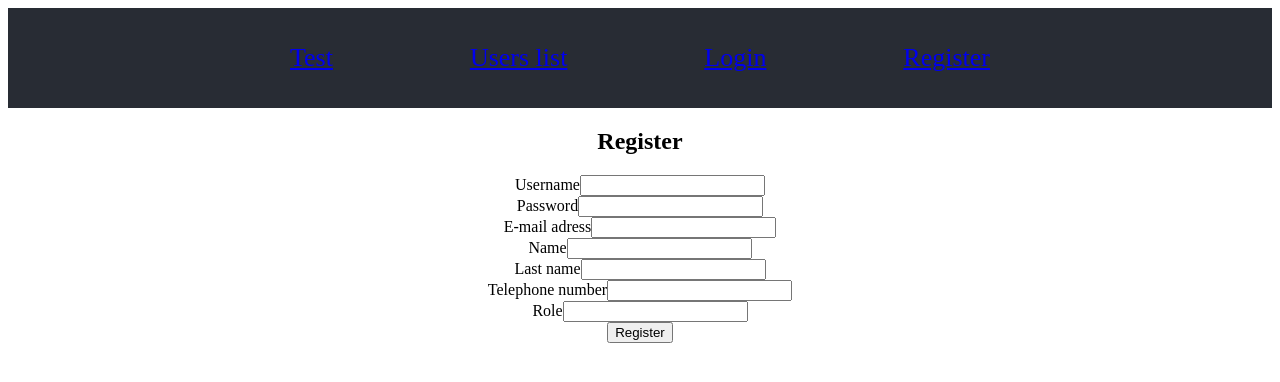
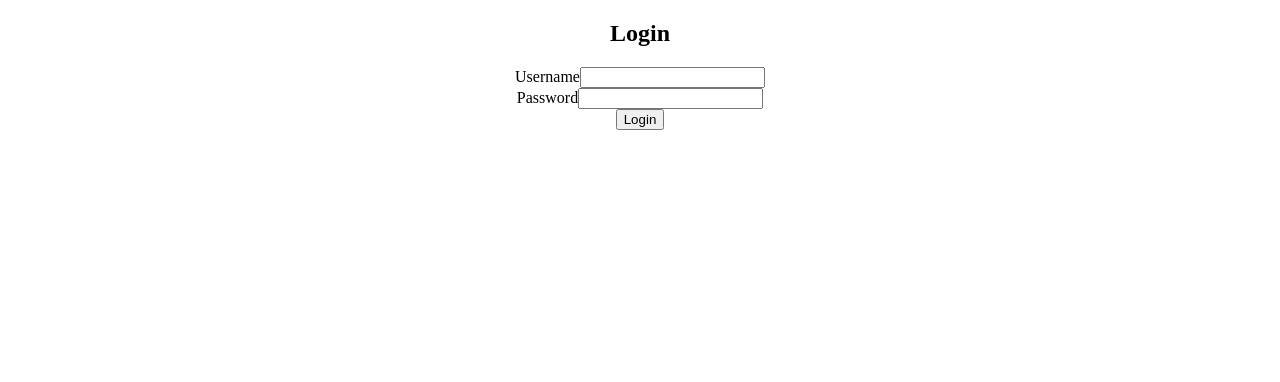
Before and after one commit to kz1999/Halo112Projekt, a React (Create React App) app in the folder IzvorniKod/frontend/: page /register in a window 1280 px wide. Shown: the top 382 px of the page. Built offline with nearby package versions, Linux system fonts and the light colour scheme; the HTML template or start-up script is replaced by a standard one.

Commit message:
potreban login za ulazak u app

```diff
--- a/IzvorniKod/frontend/src/App.js
+++ b/IzvorniKod/frontend/src/App.js
@@ -11,6 +11,22 @@ import Test from './Test';
 
 
 function App() {
+
+  const [isLoggedIn, setIsLoggedIn] = React.useState(false);
+
+  function onLogin(){
+    setIsLoggedIn(true)
+  }
+
+  if(!isLoggedIn){
+    return(
+      <div className='App'>
+        <Login onLogin={onLogin}/>
+      </div>
+    )
+  }
+
+
 
   return (
 
--- a/IzvorniKod/frontend/src/Login.js
+++ b/IzvorniKod/frontend/src/Login.js
@@ -12,7 +12,7 @@ function Login(props){
 
     function onSubmit(event){
         event.preventDefault();
-        setError("");
+        setError('');
         const body =  `username=${loginForm.username}&password=${loginForm.password}`;
 
         const options = {
@@ -21,29 +21,36 @@ function Login(props){
                 'Content-Type': 'application/x-www-form-urlencoded'
             },
             body: body,
-            mode: "no-cors"
+            mode: 'no-cors'
         };
-        fetch('/login',options)
+
+        fetch('/login',options);
+
+        fetch('/user', {method: 'GET', mode: "no-cors"})
+            .then(response => response.json())
             .then(response => {
-                if(response.status===401){
-                    setError("Login failed")
-                };
+                if(response === null){
+                    setError("Login failed");
+                }else{
+                    props.onLogin();
+                }
             });
     }
 
     return(
         <div className="Login">
             <h2>Login</h2>
-            <form onSubmit={onSubmit} error={error}>
+            <form onSubmit={onSubmit}>
                 <div className="FormRow">
                     <label>Username</label>
-                    <input name='username' onChange={onChange} value={loginForm.username}/>
+                    <input name='username' onChange={onChange} value={loginForm.username} />
                 </div>
                 <div className="FormRow">
                     <label>Password</label>
                     <input name='password' type='password' onChange={onChange} value={loginForm.password}/>
                 </div>
                 <button type="submit">Login</button>
+                <div className="error">{error}</div>
             </form>
         </div>
     )
--- a/IzvorniKod/frontend/src/Test.js
+++ b/IzvorniKod/frontend/src/Test.js
@@ -29,8 +29,6 @@ function Test(props){
             <h2>Test</h2>
             <div><button onClick={onClickUser}>User</button></div>
             <div><button onClick={onClickLogout}>Logout</button></div>
-
-
         </div>
     )
 }
--- a/IzvorniKod/frontend/src/styles/App.css
+++ b/IzvorniKod/frontend/src/styles/App.css
@@ -17,3 +17,11 @@
   font-size: calc(10px + 2vmin);
   color: white;
 }
+
+.error{
+  color: red;
+}
+
+@function error($args) {
+  @return $args;
+ }
```
